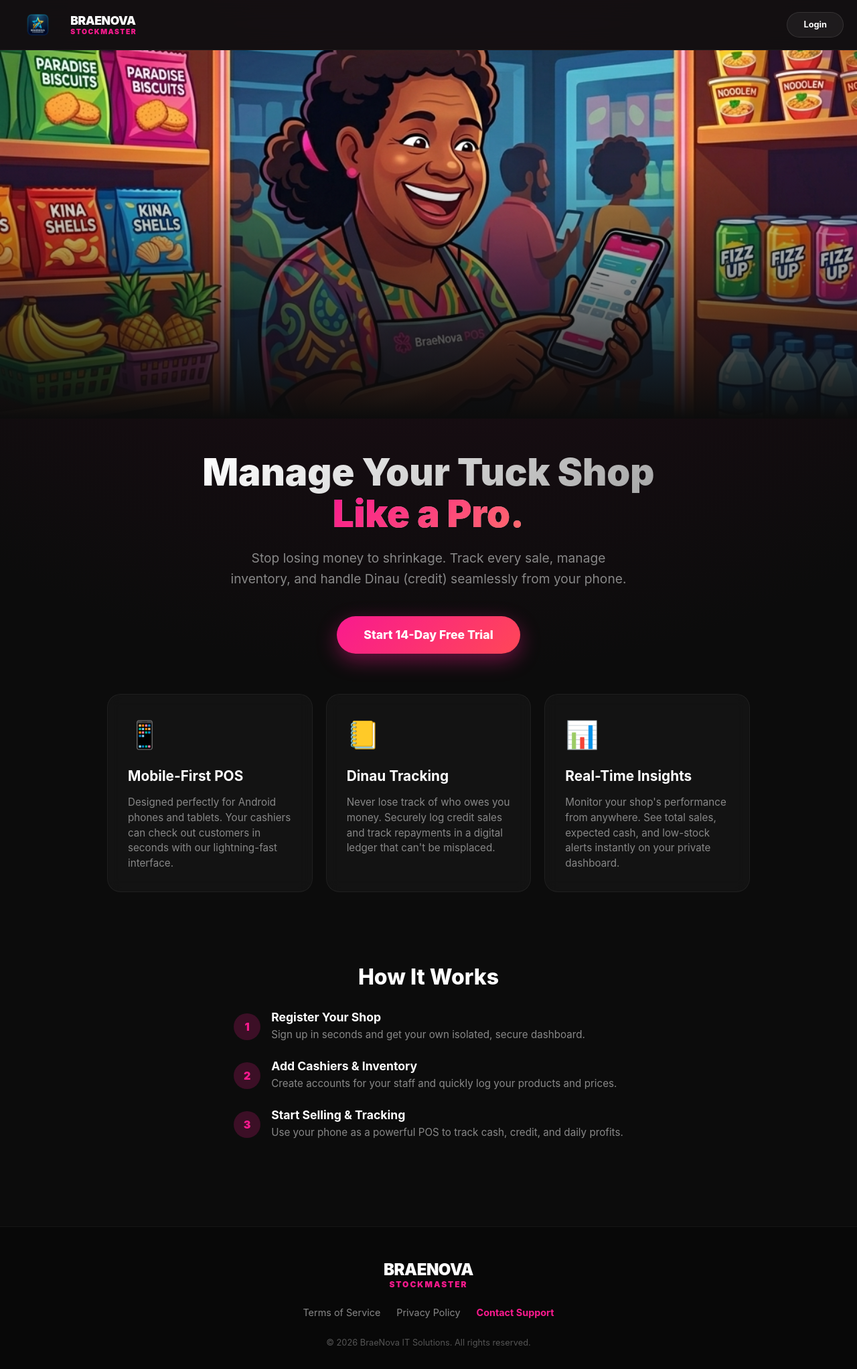
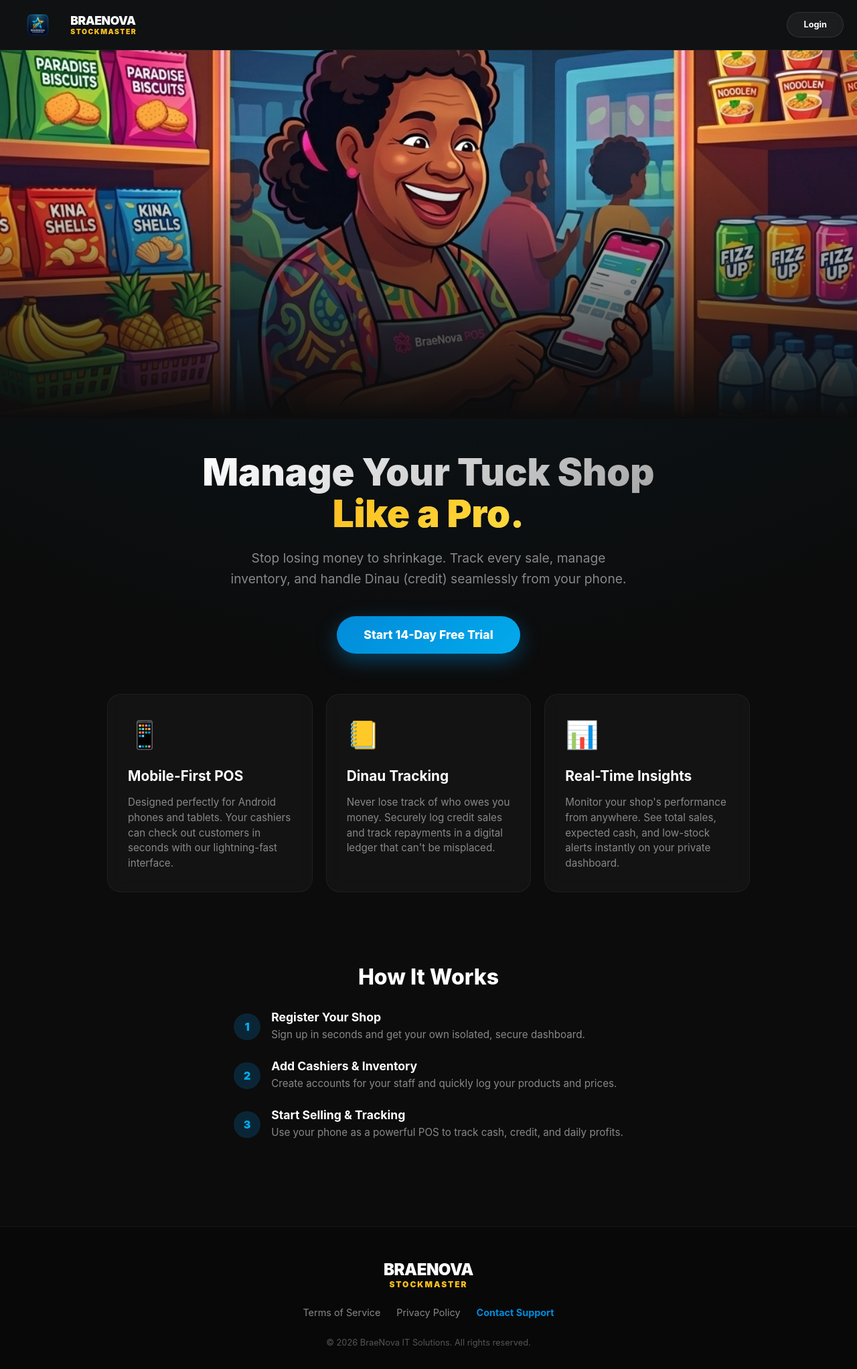
Before and after one commit to Wicked3000/braenova-stockmaster-pos, a Flask app: page / in a window 1280 px wide. Shown: the whole page at 67% size. Run offline with Flask 3, Linux system fonts and the light colour scheme.

Commit message:
style: Update landing page to use Blue and Gold color scheme matching logo

```diff
--- a/templates/landing.html
+++ b/templates/landing.html
@@ -26,7 +26,7 @@
         .hero-section {
             padding: 150px 20px 80px;
             text-align: center;
-            background: radial-gradient(circle at 50% -20%, rgba(249, 26, 142, 0.15) 0%, rgba(12, 12, 12, 1) 60%);
+            background: radial-gradient(circle at 50% -20%, rgba(2, 139, 217, 0.15) 0%, rgba(12, 12, 12, 1) 60%);
             min-height: 100vh;
             display: flex;
             flex-direction: column;
@@ -43,7 +43,7 @@
             -webkit-text-fill-color: transparent;
         }
         .hero-title span {
-            background: linear-gradient(135deg, #f91a8e 0%, #ff6b6b 100%);
+            background: linear-gradient(135deg, #fcc11e 0%, #ffd93d 100%);
             -webkit-background-clip: text;
             -webkit-text-fill-color: transparent;
         }
@@ -57,21 +57,21 @@
 
         /* Buttons */
         .btn-glow {
-            background: linear-gradient(135deg, #f91a8e 0%, #ff4757 100%);
+            background: linear-gradient(135deg, #028bd9 0%, #03aaec 100%);
             color: white;
             font-weight: 800;
             padding: 15px 40px;
             border-radius: 50px;
             border: none;
             font-size: 1.1rem;
-            box-shadow: 0 10px 30px rgba(249, 26, 142, 0.4);
+            box-shadow: 0 10px 30px rgba(2, 139, 217, 0.4);
             transition: all 0.3s ease;
             text-decoration: none;
             display: inline-block;
         }
         .btn-glow:hover {
             transform: translateY(-3px);
-            box-shadow: 0 15px 40px rgba(249, 26, 142, 0.6);
+            box-shadow: 0 15px 40px rgba(2, 139, 217, 0.6);
             color: white;
         }
 
@@ -110,7 +110,7 @@
         }
         .feature-card:hover {
             transform: translateY(-5px);
-            border-color: rgba(249, 26, 142, 0.3);
+            border-color: rgba(2, 139, 217, 0.3);
         }
         .feature-icon {
             font-size: 2.5rem;
@@ -150,7 +150,7 @@
     <header class="app-header">
         <a href="/" class="brand">
             <img src="{{ url_for('static', filename='logo.png') }}" alt="Logo" class="logo-img">
-            <div class="brand-text">BRAENOVA<span>STOCKMASTER</span></div>
+            <div class="brand-text">BRAENOVA<span style="color: #fcc11e;">STOCKMASTER</span></div>
         </a>
         <div>
             <a href="/login" class="btn btn-sm btn-outline-glow rounded-pill px-4" style="padding: 8px 20px; font-size: 0.8rem;">Login</a>
@@ -194,21 +194,21 @@
             <h2 style="font-weight: 800; font-size: 2rem; margin-bottom: 30px;">How It Works</h2>
             <div class="d-flex flex-column gap-4 text-start">
                 <div class="d-flex gap-3 align-items-center">
-                    <div style="background: rgba(249, 26, 142, 0.2); color: #f91a8e; font-weight: 900; width: 40px; height: 40px; border-radius: 50%; display: flex; align-items: center; justify-content: center; flex-shrink: 0;">1</div>
+                    <div style="background: rgba(2, 139, 217, 0.2); color: #03aaec; font-weight: 900; width: 40px; height: 40px; border-radius: 50%; display: flex; align-items: center; justify-content: center; flex-shrink: 0;">1</div>
                     <div>
                         <h4 style="font-weight: 700; margin-bottom: 5px; font-size: 1.1rem;">Register Your Shop</h4>
                         <p style="color: #888; margin: 0; font-size: 0.95rem;">Sign up in seconds and get your own isolated, secure dashboard.</p>
                     </div>
                 </div>
                 <div class="d-flex gap-3 align-items-center">
-                    <div style="background: rgba(249, 26, 142, 0.2); color: #f91a8e; font-weight: 900; width: 40px; height: 40px; border-radius: 50%; display: flex; align-items: center; justify-content: center; flex-shrink: 0;">2</div>
+                    <div style="background: rgba(2, 139, 217, 0.2); color: #03aaec; font-weight: 900; width: 40px; height: 40px; border-radius: 50%; display: flex; align-items: center; justify-content: center; flex-shrink: 0;">2</div>
                     <div>
                         <h4 style="font-weight: 700; margin-bottom: 5px; font-size: 1.1rem;">Add Cashiers & Inventory</h4>
                         <p style="color: #888; margin: 0; font-size: 0.95rem;">Create accounts for your staff and quickly log your products and prices.</p>
                     </div>
                 </div>
                 <div class="d-flex gap-3 align-items-center">
-                    <div style="background: rgba(249, 26, 142, 0.2); color: #f91a8e; font-weight: 900; width: 40px; height: 40px; border-radius: 50%; display: flex; align-items: center; justify-content: center; flex-shrink: 0;">3</div>
+                    <div style="background: rgba(2, 139, 217, 0.2); color: #03aaec; font-weight: 900; width: 40px; height: 40px; border-radius: 50%; display: flex; align-items: center; justify-content: center; flex-shrink: 0;">3</div>
                     <div>
                         <h4 style="font-weight: 700; margin-bottom: 5px; font-size: 1.1rem;">Start Selling & Tracking</h4>
                         <p style="color: #888; margin: 0; font-size: 0.95rem;">Use your phone as a powerful POS to track cash, credit, and daily profits.</p>
@@ -221,12 +221,12 @@
 
     <footer style="background: #080808; border-top: 1px solid rgba(255,255,255,0.05); padding: 50px 20px 30px; text-align: center;">
         <div class="mb-4">
-            <h3 style="font-weight: 900; font-size: 1.5rem; letter-spacing: -0.5px;">BRAENOVA<span style="color: #f91a8e; display: block; font-size: 0.75rem; letter-spacing: 2px;">STOCKMASTER</span></h3>
+            <h3 style="font-weight: 900; font-size: 1.5rem; letter-spacing: -0.5px;">BRAENOVA<span style="color: #fcc11e; display: block; font-size: 0.75rem; letter-spacing: 2px;">STOCKMASTER</span></h3>
         </div>
         <div class="d-flex justify-content-center gap-4 mb-4">
             <a href="/terms" style="color: #888; text-decoration: none; font-size: 0.9rem;">Terms of Service</a>
             <a href="/privacy" style="color: #888; text-decoration: none; font-size: 0.9rem;">Privacy Policy</a>
-            <a href="/contact" style="color: #f91a8e; text-decoration: none; font-size: 0.9rem; font-weight: bold;">Contact Support</a>
+            <a href="/contact" style="color: #028bd9; text-decoration: none; font-size: 0.9rem; font-weight: bold;">Contact Support</a>
         </div>
         <div style="color: #555; font-size: 0.8rem;">
             &copy; <script>document.write(new Date().getFullYear())</script> BraeNova IT Solutions. All rights reserved.
```
